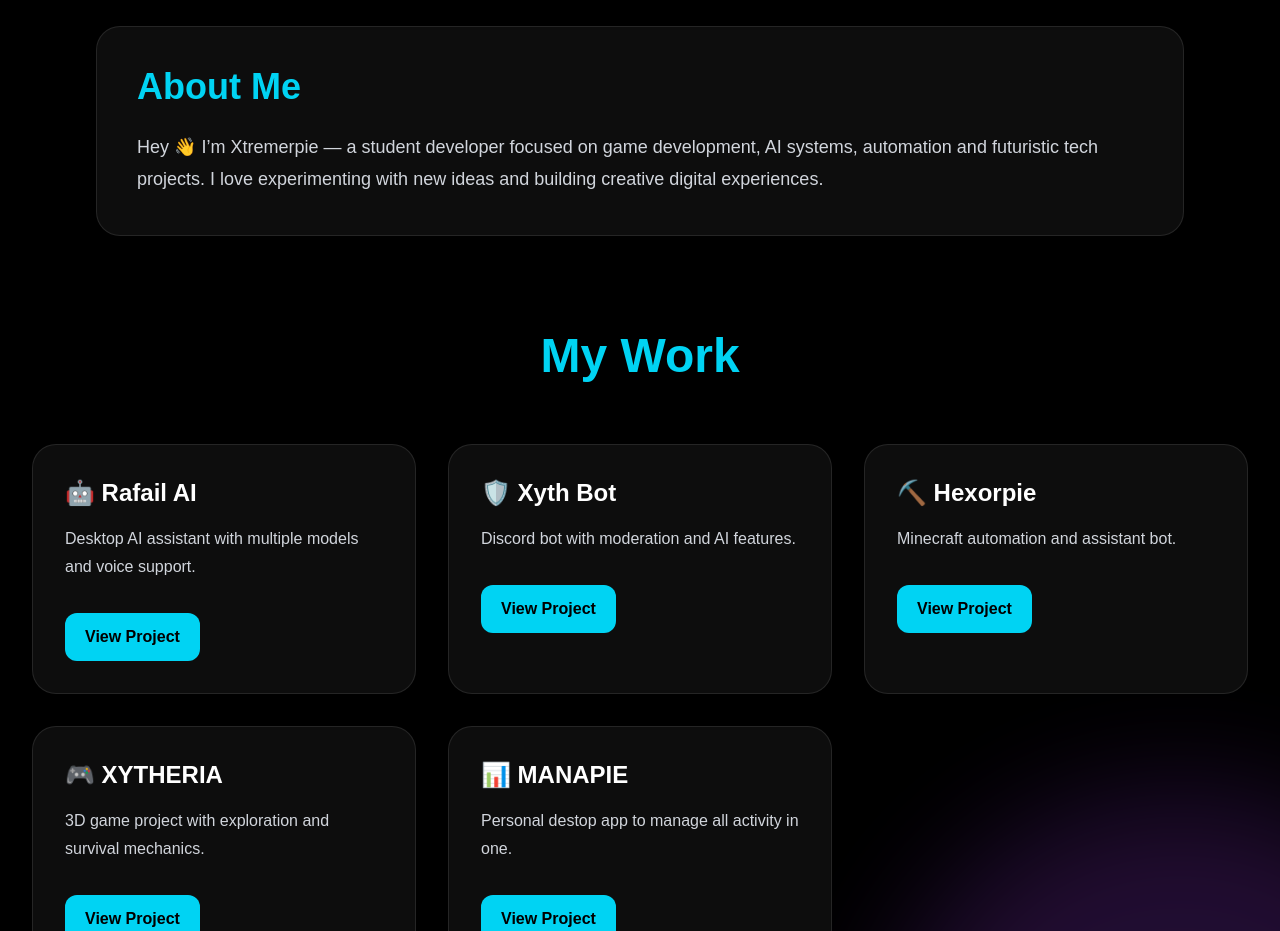
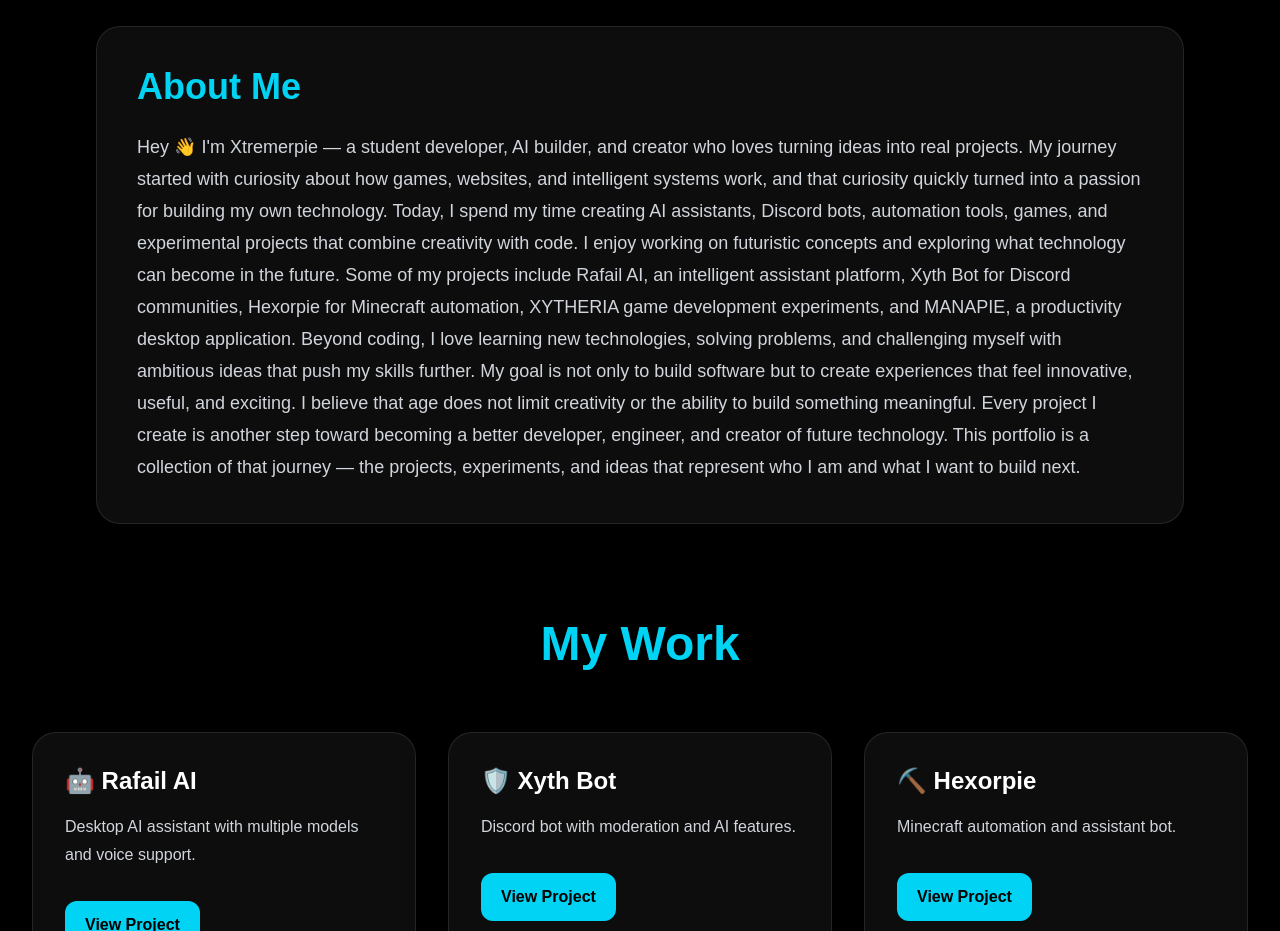
Before and after one commit to Xtremerpie/Xtremerpie-portfolio, a Next.js app: page / in a window 1280 px wide. Shown: the part 860-1791 px from the top of the page. Built offline with nearby package versions, Linux system fonts and the light colour scheme.

Commit message:
Update page.tsx

```diff
--- a/app/page.tsx
+++ b/app/page.tsx
@@ -112,11 +112,18 @@ export default function Portfolio() {
           <h3 className="text-4xl font-bold text-cyan-400 mb-6">About Me</h3>
 
           <p className="text-gray-300 leading-8 text-lg">
-            Hey 👋 I’m Xtremerpie — a student developer focused on game
-            development, AI systems, automation and futuristic tech projects.
-            I love experimenting with new ideas and building creative digital
-            experiences.
-          </p>
+  Hey 👋 I'm Xtremerpie — a student developer, AI builder, and creator who loves turning ideas into real projects.
+
+  My journey started with curiosity about how games, websites, and intelligent systems work, and that curiosity quickly turned into a passion for building my own technology. Today, I spend my time creating AI assistants, Discord bots, automation tools, games, and experimental projects that combine creativity with code.
+
+  I enjoy working on futuristic concepts and exploring what technology can become in the future. Some of my projects include Rafail AI, an intelligent assistant platform, Xyth Bot for Discord communities, Hexorpie for Minecraft automation, XYTHERIA game development experiments, and MANAPIE, a productivity desktop application.
+
+  Beyond coding, I love learning new technologies, solving problems, and challenging myself with ambitious ideas that push my skills further. My goal is not only to build software but to create experiences that feel innovative, useful, and exciting.
+
+  I believe that age does not limit creativity or the ability to build something meaningful. Every project I create is another step toward becoming a better developer, engineer, and creator of future technology.
+
+  This portfolio is a collection of that journey — the projects, experiments, and ideas that represent who I am and what I want to build next.
+</p>
         </div>
       </section>
 
```
